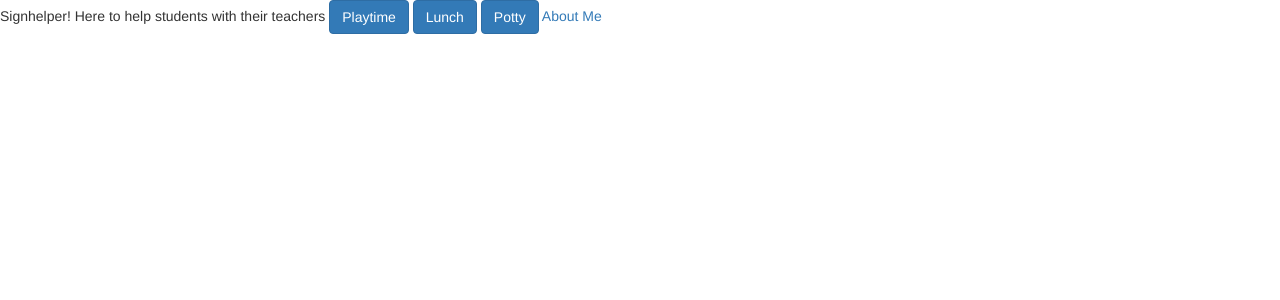
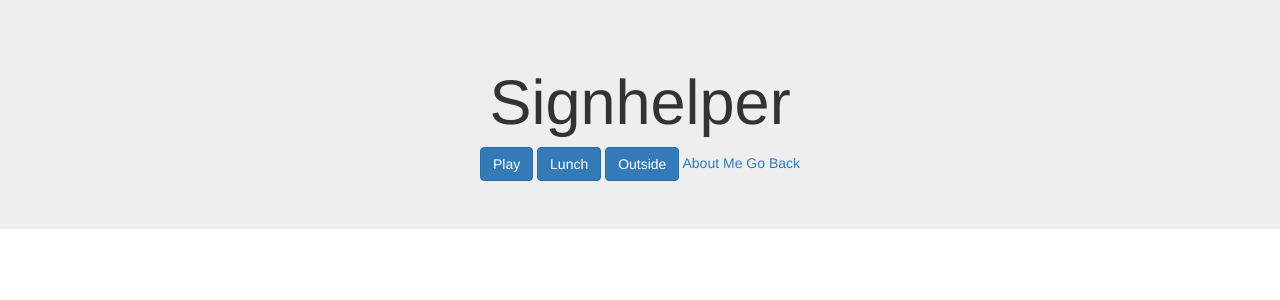
Before and after one commit to haleyt2015/SignHelper, a Django app: page /index/ in a window 1280 px wide. Shown: the top 300 px of the page. Run offline with Django 3.2, Linux system fonts and the light colour scheme; some libraries are stand-ins or nearby versions.

Commit message:
Minor CSS improvements and button changes

```diff
--- a/Signapp/templates/index.html
+++ b/Signapp/templates/index.html
@@ -14,20 +14,21 @@
         <title>SignHelper</title>
     </head>
     <body>
-        <h>Signhelper! Here to help students with their teachers</h1>
-
+		<div class="jumbotron text-center">
+            <h1>Signhelper</h1>
             {% buttons %}
             <button type="submit" class="btn btn-primary">
-          {% bootstrap_icon "star" %} Playtime
+              {% bootstrap_icon "star" %} Play
             </button>
             <button type="submit" class="btn btn-primary">
               {% bootstrap_icon "apple" %} Lunch
             </button>
             <button type="submit" class="btn btn-primary">
-            Potty
+              {% bootstrap_icon "tree-deciduous" %} Outside
             </button>
             {% endbuttons %}
-
             <a href="/about/">About Me</a>
+            <a href="/">Go Back</a>
+        </div>
     </body>
 </html>
--- a/Signapp/templates/start_page.html
+++ b/Signapp/templates/start_page.html
@@ -7,7 +7,6 @@
 {% bootstrap_javascript %}
 <html>
 <body>
-	<div class="container">
 		<div class="jumbotron text-center">
     		<h1>SignHelper</h1>
 			<form action="http://127.0.0.1:8000/index/">
@@ -30,8 +29,6 @@
 			<a href="/about/">About Me</a>
 			</form>
 		</div>
-	</div>
-
 
 </body>
 </html>
```
Lines whose indentation alone changed are shown as unchanged.
